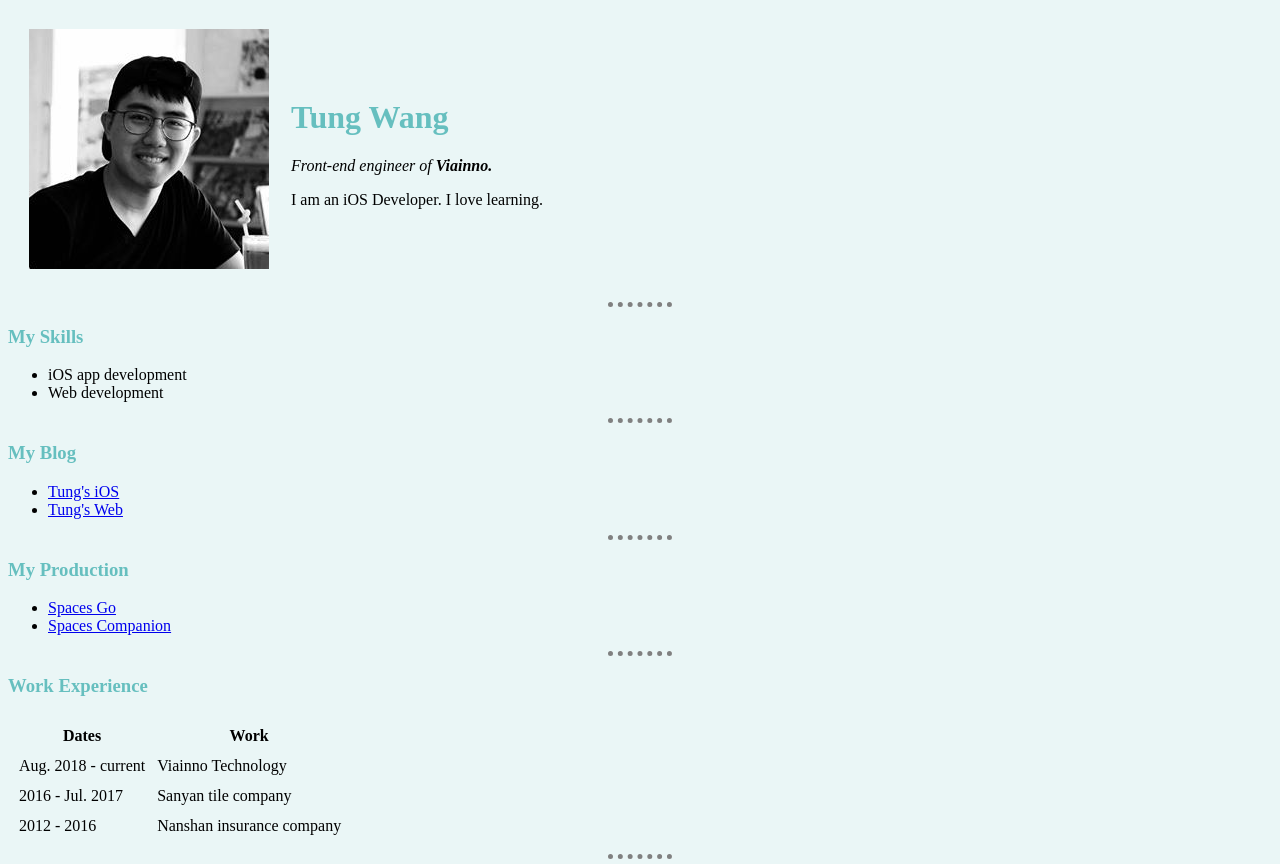
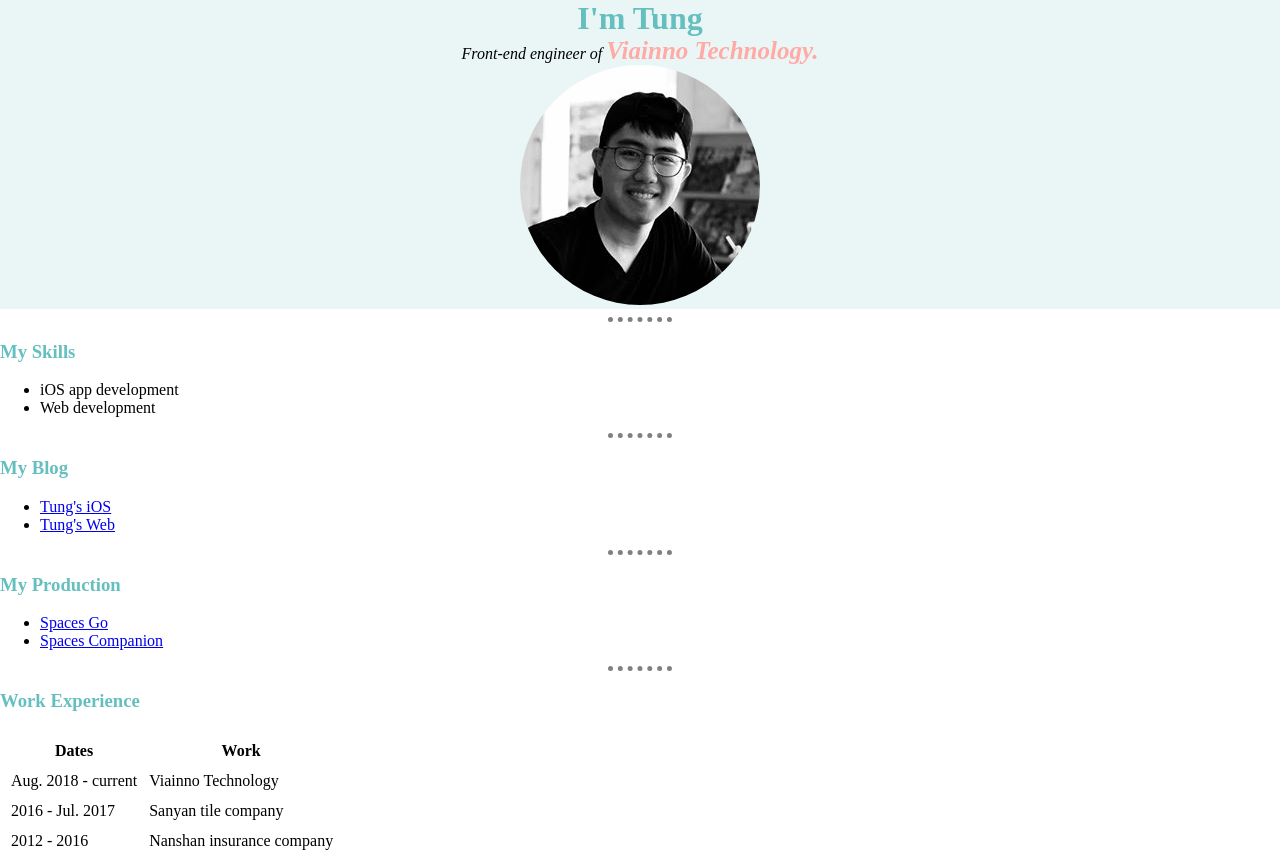
Before and after one commit to TungWang/cv, a plain HTML site: page index.html in a window 1280 px wide. Shown: the top 864 px of the page. Drawn offline with Linux system fonts and the light colour scheme.

Commit message:
Add: 新增favicon
Update: 更新index, styles

```diff
--- a/css/styles.css
+++ b/css/styles.css
@@ -1,5 +1,15 @@
-body {
+/*
+三種selector的優先度
+Id > Class > Tag
+Id在一個畫面之中只能用一次
+Class可以重複使用
+一個Element只能有一個Id, 但可以有很多個Class
+*/
+/**********Tag selectors**********/
+
+div {
     background-color: #EAF6F6;
+    text-align: center;
 }
 
 hr {
@@ -17,3 +27,28 @@ h1 {
 h3 {
     color: #66BFBF;
 }
+
+h3:hover {
+    color: black;
+}
+
+/**********Class selectors**********/
+
+.viainno {
+    color: #ffaaa5;
+    font-size: 25px;
+}
+
+.circular {
+    border-radius: 100%;
+}
+
+.marginZero {
+    margin: 0;
+}
+
+/**********Id selectors**********/
+
+/* #heading {
+    color: blue;
+} */
--- a/index.html
+++ b/index.html
@@ -2,19 +2,17 @@
 <html>
     <head>
         <meta charset="utf-8">
-        <title>😀Tung's Personal Site</title>
+        <title>Tung Wang</title>
         <link rel="stylesheet" href="css/styles.css">
+        <link rel="icon" href="favicon.ico">
     </head>
 
-    <body>
-        <table cellspacing="20">
-            <tr>
-                <td><img src="images/tung.jpg" alt="tung profile picture"></td>
-                <td><h1>Tung Wang</h1>
-                    <p><em>Front-end engineer of <strong>Viainno.</strong></em></p>
-                    <p>I am an iOS Developer. I love learning.</p></td>
-            </tr>
-        </table>
+    <body class="marginZero">
+        <div class="">
+            <h1 class="marginZero">I'm Tung</h1>
+            <em>Front-end engineer of <strong class="viainno">Viainno Technology.</strong></em><br>
+            <img class="circular" src="images/tung.jpg" alt="tung profile picture">
+        </div>
         <hr>
         <h3>My Skills</h3>
         <ul>
```
Also changed, not shown: favicon.ico (added).
